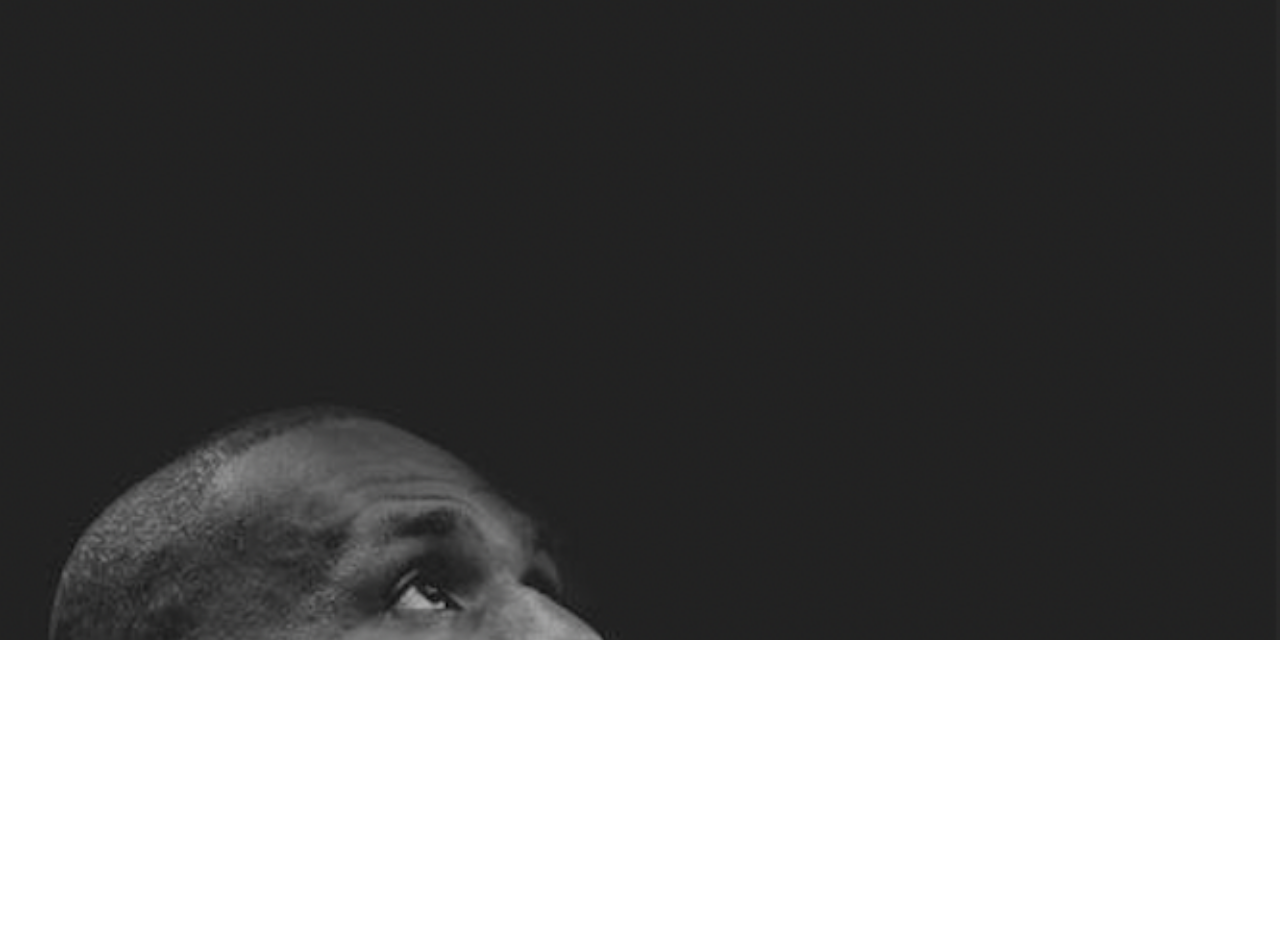
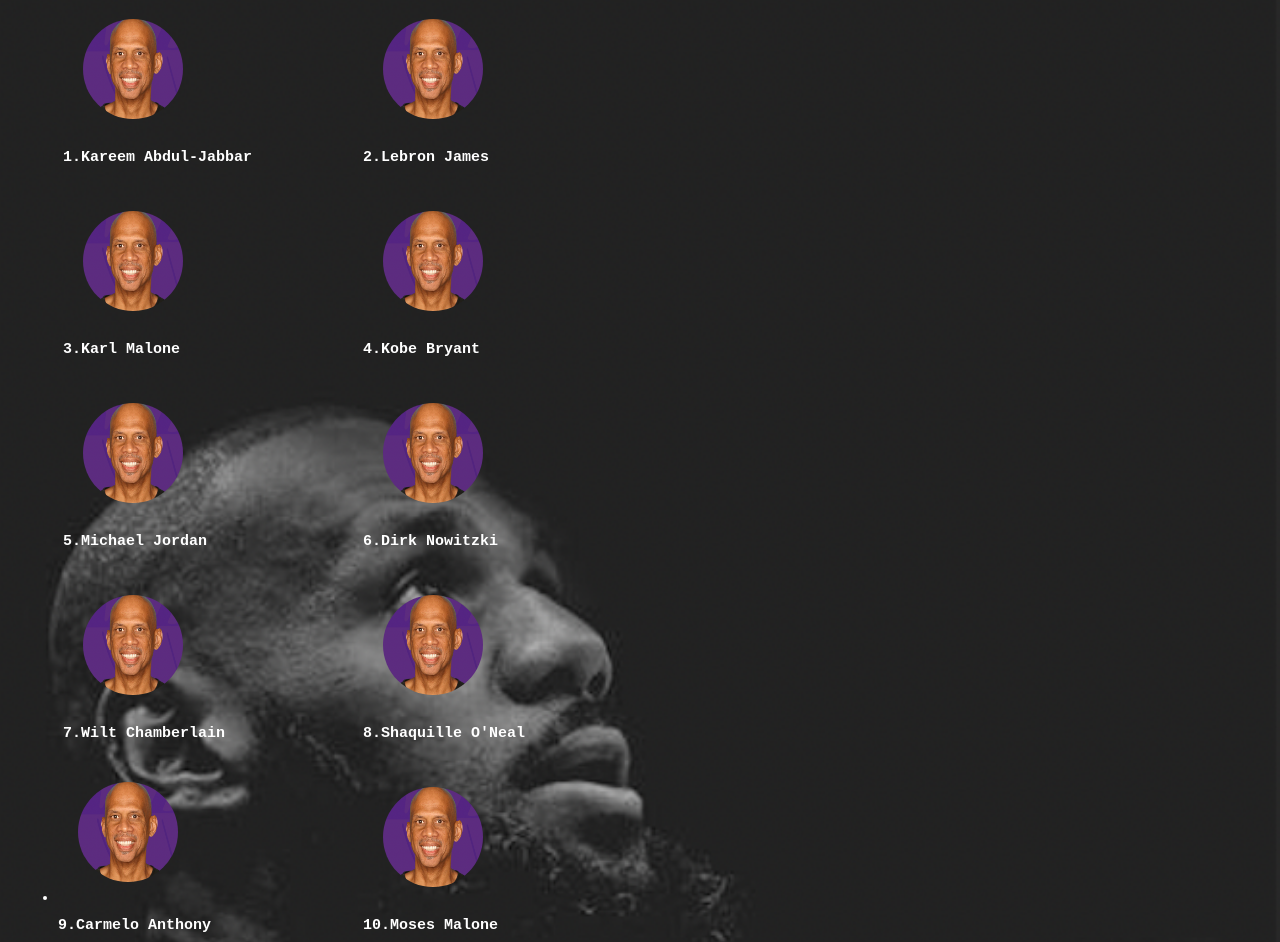
Before and after one commit to dlee131/TheGOAT, a website built with webpack: page index.html in a window 1280 px wide. Shown: the part 160-1102 px from the top of the page. Before the commit the page ends 800 px from the top, so only its background shows below. Built offline with nearby package versions, Linux system fonts and the light colour scheme.

Commit message:
made icons for players

```diff
--- a/index.html
+++ b/index.html
@@ -10,12 +10,69 @@
     <script src="https://d3js.org/d3.v7.min.js"></script>
 </head>
 
+
 <body>
+
+    <!-- Title and Github link -->
 <header>
     <div class='left-header'>The GOAT</div>
     <div class='right-header'>
-        <a href="https://github.com/dlee131"><img src="https://qph.cf2.quoracdn.net/main-qimg-b2ffb3a32c2e07826c887815599de6f3" id="git"/></a>
+        <a href="https://github.com/dlee131" target="_blank"><img src="https://qph.cf2.quoracdn.net/main-qimg-b2ffb3a32c2e07826c887815599de6f3" id="git"/></a>
     </div>
 </header>
 
+<!-- Make player icons for users to click on -->
+
+<div class="icons">
+    <ul class="icon-player">
+        <li class="player-image-left">
+            <img class="player-name" src="/assets/Abdul-Jabbar.png">
+            <h1 class="name">1.Kareem Abdul-Jabbar</h1>
+        </li>
+
+        <li class="player-image-right">
+            <img class="player-name" src="/assets/Abdul-Jabbar.png">
+            <h1 class="name">2.Lebron James</h1>
+        </li>
+
+        <li class="player-image-left">
+            <img class="player-name" src="/assets/Abdul-Jabbar.png">
+            <h1 class="name">3.Karl Malone</h1>
+        </li>
+
+        <li class="player-image-right">
+            <img class="player-name" src="/assets/Abdul-Jabbar.png">
+            <h1 class="name">4.Kobe Bryant</h1>
+        </li>
+
+        <li class="player-image-left">
+            <img class="player-name" src="/assets/Abdul-Jabbar.png">
+            <h1 class="name">5.Michael Jordan</h1>
+        </li>
+
+        <li class="player-image-right">
+            <img class="player-name" src="/assets/Abdul-Jabbar.png">
+            <h1 class="name">6.Dirk Nowitzki</h1>
+        </li>
+
+        <li class="player-image-left">
+            <img class="player-name" src="/assets/Abdul-Jabbar.png">
+            <h1 class="name">7.Wilt Chamberlain</h1>
+        </li>
+
+        <li class="player-image-right">
+            <img class="player-name" src="/assets/Abdul-Jabbar.png">
+            <h1 class="name">8.Shaquille O'Neal</h1>
+        </li>
+
+        <li class="player-image1-left">
+            <img class="player-name" src="/assets/Abdul-Jabbar.png">
+            <h1 class="name">9.Carmelo Anthony</h1>
+        </li>
+
+        <li class="player-image-right">
+            <img class="player-name" src="/assets/Abdul-Jabbar.png">
+            <h1 class="name">10.Moses Malone</h1>
+        </li>
+</div>
 </body>
--- a/src/index.scss
+++ b/src/index.scss
@@ -12,12 +12,11 @@ header {
     align-items: center;
 }
 
-
 header .left-header{
     font-family: 'Gill Sans', 'Gill Sans MT', Calibri, 'Trebuchet MS', sans-serif;
-    font-size: 70px;
+    font-size: 100px;
     margin-left: auto;
-    margin-top: 0.8rem;
+    margin-top: 1rem;
 }
 
 header .right-header{
@@ -28,16 +27,47 @@ header .right-header{
     align-items: center;
 }
 
-
 #git{
     height: 40px;
     margin-top: 3px;
     margin-right: 10px;
 }
 
-#circle {
-    background: lightblue;
+.icons {
+    display: flex;
+    margin-right: 30em;
+}
+
+.icon-player {
+    display: grid;
+    grid-template-columns: 300px 300px;
+    margin: 10px;
+}
+
+.player-image-left {
+    display: flex;
+    flex-direction: column;
+    align-items: left;
+    border: 5px solid transparent;
+}
+
+// not needed anymore because of grid column
+.player-image-right {
+    display: flex;
+    flex-direction: column;
+    align-items: right;
+    border: 5px solid transparent;
+}
+
+.player-name {
+    height: 100px;
+    width: 100px;
     border-radius: 50%;
-    width: 100px;
-    height: 100px;
+    transition: all 0.3s ease;
+    margin: 20px;
 }
+
+.name {
+    font-size: 15px;
+    margin-bottom: 15px;
+}
```
Also changed, not shown: assets/Abdul-Jabbar.png (added), dist/main.css.
